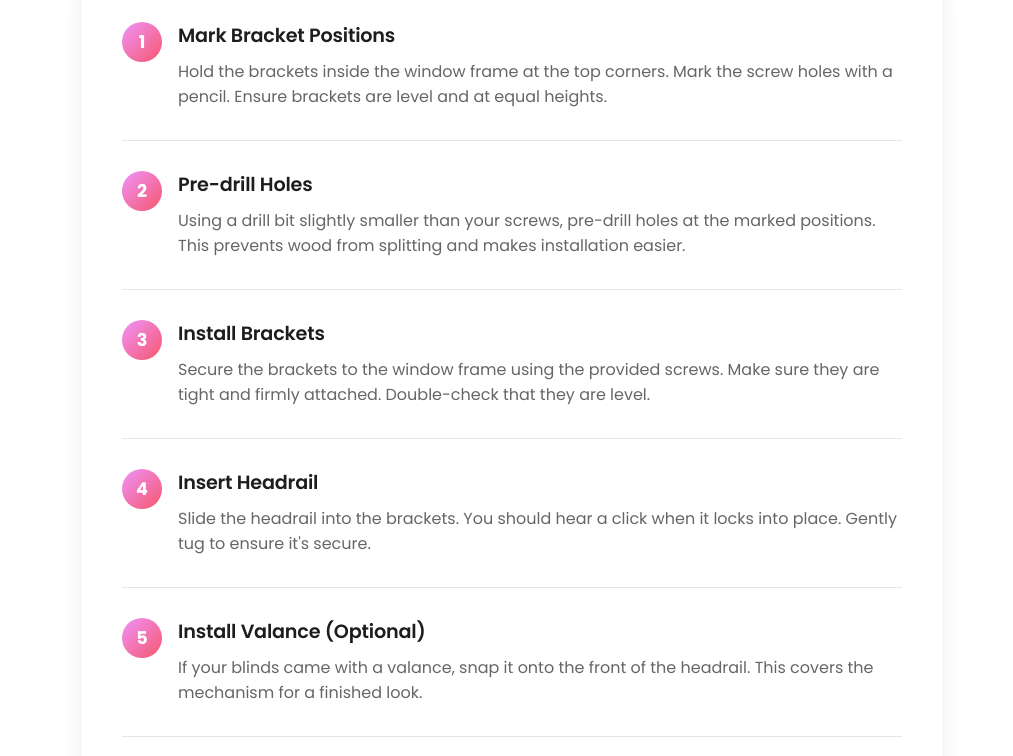
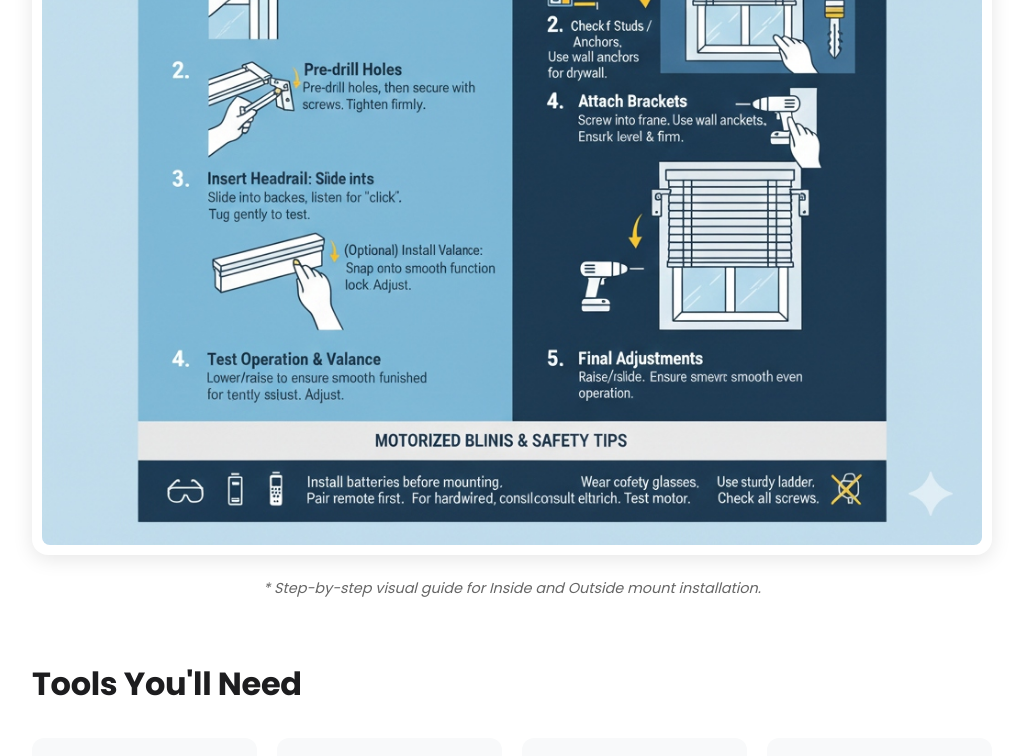
Before and after one commit to park102941-cmyk/jsblinxd, a React (Vite) app: page /help/how-to-install in a window 1280 px wide. Shown: the part 974-1730 px from the top of the page, without its empty margins (128-1141 px from the left). Built offline with nearby package versions, Linux system fonts and the light colour scheme; no server answers; the database is empty.

Commit message:
Update ProductManagement, HowToInstall, HowToMeasure pages and add guide images

```diff
--- a/src/pages/admin/ProductManagement.jsx
+++ b/src/pages/admin/ProductManagement.jsx
@@ -26,6 +26,7 @@ const ProductManagement = () => {
         basePrice: 0,
         description: '',
         imageUrl: '',
+        images: [], // Multiple product images
         colors: [], // Array of objects: { name, image, hex, component_id }
         configGroups: [], // Dynamic option groups: { name, type, options: [{name, price, desc}] }
         sizeRatio: 0,
@@ -264,6 +265,7 @@ const ProductManagement = () => {
             basePrice: product.basePrice || 0,
             description: product.description || '',
             imageUrl: product.imageUrl || '',
+            images: product.images || [],
             colors: formattedColors,
             configGroups: product.configGroups || [],
             sizeRatio: product.sizeRatio || 0,
@@ -755,12 +757,61 @@ const ProductManagement = () => {
                             </div>
                         </div>
 
-                        <div style={{ gridColumn: '1 / -1' }}>
+                        <div style={{ gridColumn: '1 / -1', background: '#f8f9fa', padding: '20px', borderRadius: '8px', border: '1px solid #eee' }}>
+                            <label style={{ display: 'block', marginBottom: '15px', fontWeight: '600', color: '#555' }}>Product Images (Multiple)</label>
+
+                            {/* Current Images List */}
+                            <div style={{ display: 'flex', flexWrap: 'wrap', gap: '15px', marginBottom: '20px' }}>
+                                {newProduct.images && newProduct.images.map((url, index) => (
+                                    <div key={index} style={{ position: 'relative', width: '120px', height: '120px', borderRadius: '8px', overflow: 'hidden', border: '1px solid #ddd', background: '#fff' }}>
+                                        <img src={url} alt={`Product ${index}`} style={{ width: '100%', height: '100%', objectFit: 'cover' }} />
+                                        <button
+                                            type="button"
+                                            onClick={() => {
+                                                const newImages = [...newProduct.images];
+                                                newImages.splice(index, 1);
+                                                setNewProduct(prev => ({ ...prev, images: newImages }));
+                                            }}
+                                            style={{
+                                                position: 'absolute', top: '5px', right: '5px', background: 'rgba(255,0,0,0.8)', color: 'white',
+                                                border: 'none', borderRadius: '50%', width: '24px', height: '24px', cursor: 'pointer', display: 'flex', alignItems: 'center', justifyContent: 'center'
+                                            }}
+                                        >
+                                            <X size={14} />
+                                        </button>
+                                        {index === 0 && (
+                                            <div style={{ position: 'absolute', bottom: 0, left: 0, right: 0, background: 'rgba(0,0,0,0.6)', color: 'white', fontSize: '10px', textAlign: 'center', padding: '2px' }}>
+                                                Main Preview
+                                            </div>
+                                        )}
+                                    </div>
+                                ))}
+
+                                {(!newProduct.images || newProduct.images.length === 0) && (
+                                    <div style={{ width: '100%', padding: '20px', textAlign: 'center', color: '#888', border: '1px dashed #ccc', borderRadius: '8px' }}>
+                                        No images added yet. The first image will be the main preview.
+                                    </div>
+                                )}
+                            </div>
+
+                            {/* Add New Image */}
                             <ImageUploader
-                                currentImageUrl={newProduct.imageUrl}
-                                onUploadComplete={(url) => setNewProduct(prev => ({ ...prev, imageUrl: url }))}
-                                label="Product Image"
+                                onUploadComplete={(url) => {
+                                    if (url) {
+                                        setNewProduct(prev => ({
+                                            ...prev,
+                                            images: [...(prev.images || []), url],
+                                            // Auto-set the first image as the main imageUrl if it's empty
+                                            imageUrl: prev.imageUrl || url
+                                        }));
+                                    }
+                                }}
+                                label="Add New Product Image"
                             />
+
+                            <div style={{ marginTop: '10px', fontSize: '0.85rem', color: '#666' }}>
+                                <p>Tip: You can add multiple images. The first image in the list above will be used as the primary thumbnail in search results.</p>
+                            </div>
                         </div>
 
                         <div style={{ gridColumn: '1 / -1' }}>
--- a/src/pages/help/HowToInstall.jsx
+++ b/src/pages/help/HowToInstall.jsx
@@ -29,7 +29,35 @@ const HowToInstall = () => {
             </div>
 
             {/* Content */}
-            <div className="container" style={{ padding: '60px 20px', maxWidth: '900px', margin: '0 auto' }}>
+            <div className="container" style={{ padding: '60px 20px', maxWidth: '1000px', margin: '0 auto' }}>
+
+                {/* Visual Guide Image */}
+                <div style={{ marginBottom: '60px', textAlign: 'center' }}>
+                    <div style={{
+                        background: 'white',
+                        padding: '10px',
+                        borderRadius: '16px',
+                        boxShadow: '0 4px 20px rgba(0,0,0,0.1)',
+                        overflow: 'hidden',
+                        display: 'inline-block',
+                        maxWidth: '100%'
+                    }}>
+                        <img
+                            src="/images/how-to-install-guide.jpg"
+                            alt="How to Install Blinds and Shades Guide"
+                            style={{
+                                width: '100%',
+                                height: 'auto',
+                                borderRadius: '8px',
+                                display: 'block'
+                            }}
+                        />
+                    </div>
+                    <p style={{ marginTop: '16px', color: '#666', fontSize: '0.9rem', fontStyle: 'italic' }}>
+                        * Step-by-step visual guide for Inside and Outside mount installation.
+                    </p>
+                </div>
+
                 {/* Tools Needed */}
                 <div style={{ marginBottom: '60px' }}>
                     <h2 style={{ fontSize: '2rem', fontWeight: 'bold', marginBottom: '30px', color: '#1d1d1f' }}>
--- a/src/pages/help/HowToMeasure.jsx
+++ b/src/pages/help/HowToMeasure.jsx
@@ -29,7 +29,35 @@ const HowToMeasure = () => {
             </div>
 
             {/* Content */}
-            <div className="container" style={{ padding: '60px 20px', maxWidth: '900px', margin: '0 auto' }}>
+            <div className="container" style={{ padding: '60px 20px', maxWidth: '1000px', margin: '0 auto' }}>
+
+                {/* Visual Guide Image */}
+                <div style={{ marginBottom: '60px', textAlign: 'center' }}>
+                    <div style={{
+                        background: 'white',
+                        padding: '10px',
+                        borderRadius: '16px',
+                        boxShadow: '0 4px 20px rgba(0,0,0,0.1)',
+                        overflow: 'hidden',
+                        display: 'inline-block',
+                        maxWidth: '100%'
+                    }}>
+                        <img
+                            src="/images/how-to-measure-guide.jpg"
+                            alt="How to Measure for Blinds and Shades Guide"
+                            style={{
+                                width: '100%',
+                                height: 'auto',
+                                borderRadius: '8px',
+                                display: 'block'
+                            }}
+                        />
+                    </div>
+                    <p style={{ marginTop: '16px', color: '#666', fontSize: '0.9rem', fontStyle: 'italic' }}>
+                        * Detailed visual guide for Inside and Outside mount measurements.
+                    </p>
+                </div>
+
                 {/* Inside vs Outside Mount */}
                 <div style={{ marginBottom: '60px' }}>
                     <h2 style={{ fontSize: '2rem', fontWeight: 'bold', marginBottom: '30px', color: '#1d1d1f' }}>
```
Also changed, not shown: public/images/how-to-install-guide.jpg (added), public/images/how-to-measure-guide.jpg (added).
